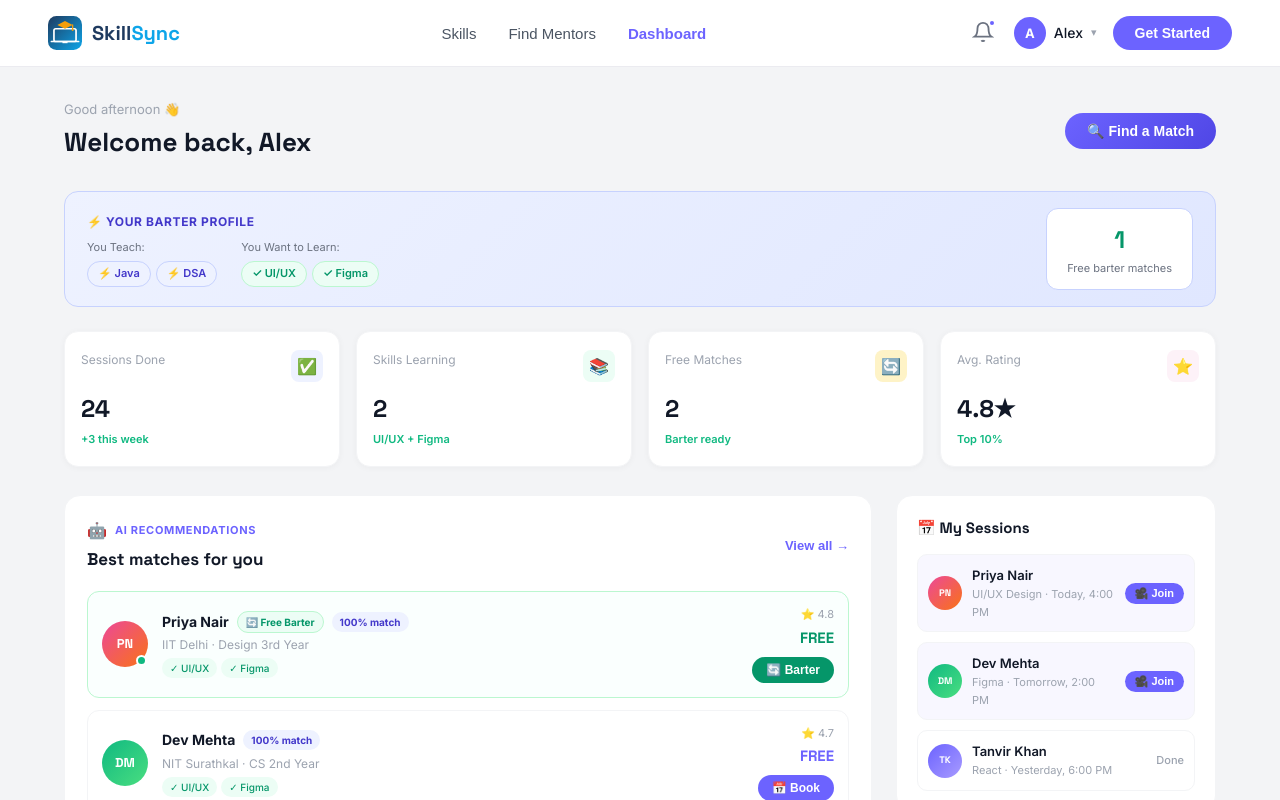
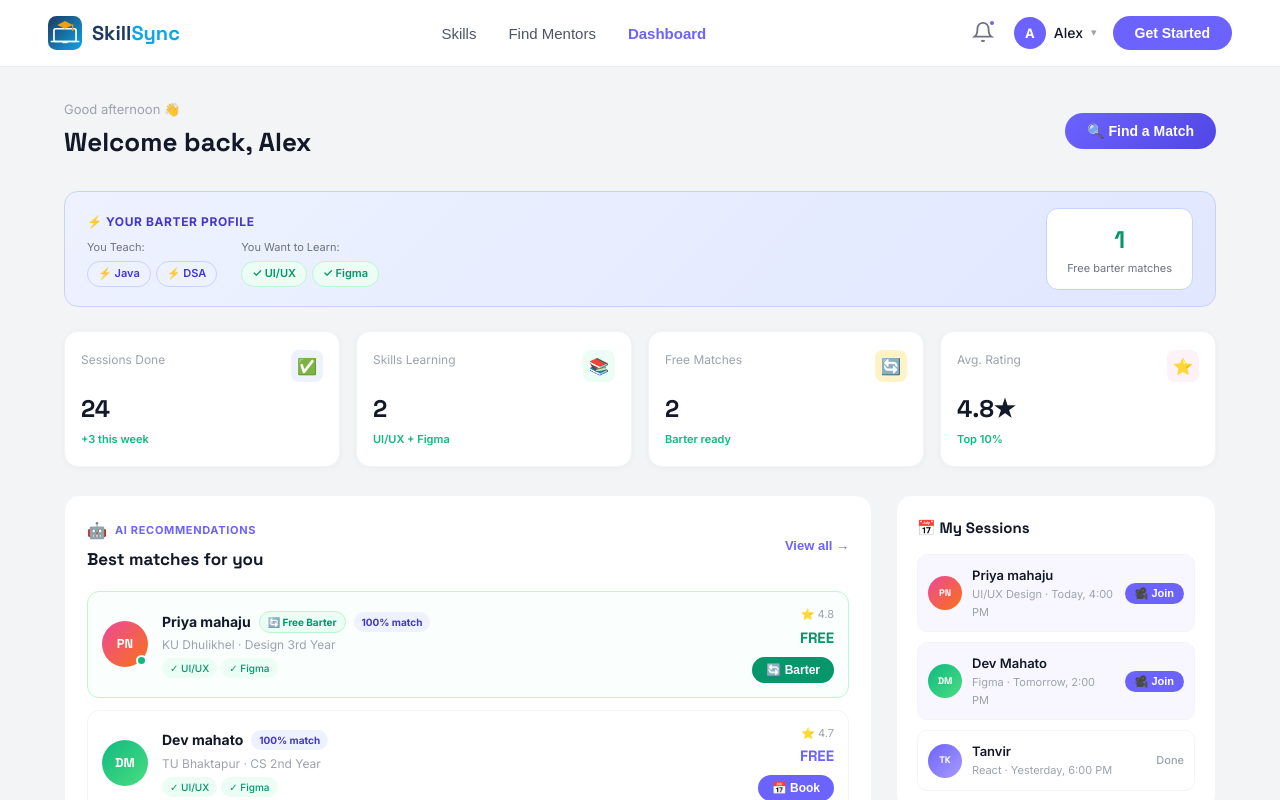
Before and after one commit to prakritimanandhar134-png/SkillSync, a React (Vite) app: page / in a window 1280 px wide. Both pictures are taken after a click on the button "Dashboard". Shown: the top 800 px of the page. Built offline with nearby package versions, Linux system fonts and the light colour scheme.

Commit message:
changed some name and university

```diff
--- a/src/pages/Dashboard.jsx
+++ b/src/pages/Dashboard.jsx
@@ -4,10 +4,10 @@ import BookingModal from "../components/BookingModal";
 const MY_PROFILE = { teaches:["Java","DSA"], wants:["UI/UX","Figma"] };
 
 const ALL_TUTORS = [
-  { id:1, name:"Priya Nair",  university:"IIT Delhi",     year:"Design 3rd Year", rating:4.8, reviews:45, sessions:45, rate:0,   teaches:["UI/UX","Figma","Design"], wants:["Java","DSA"],      bio:"Designer happy to swap Figma for Java.", isOnline:true,  avatarGrad:"linear-gradient(135deg,#EC4899,#F97316)", initials:"PN" },
-  { id:2, name:"Dev Mehta",   university:"NIT Surathkal", year:"CS 2nd Year",     rating:4.7, reviews:34, sessions:34, rate:0,   teaches:["UI/UX","Figma"],         wants:["Node.js","React"],  bio:"Product designer. Swap Figma for web dev.", isOnline:false, avatarGrad:"linear-gradient(135deg,#10B981,#4ADE80)", initials:"DM" },
-  { id:3, name:"Tanvir Khan", university:"IIT Bombay",    year:"CS 3rd Year",     rating:4.9, reviews:87, sessions:87, rate:150, teaches:["React","Node.js"],       wants:["Python","ML/AI"],   bio:"Full-stack dev. Teach React & Node.",      isOnline:true,  avatarGrad:"linear-gradient(135deg,#6C63FF,#A89BFF)", initials:"TK" },
-  { id:4, name:"Sanya Gupta", university:"IIIT Hyderabad",year:"CS 4th Year",     rating:4.9, reviews:120,sessions:120,rate:200, teaches:["Java","DSA"],            wants:["ML/AI","Python"],   bio:"Google intern. Java & DSA expert.",        isOnline:true,  avatarGrad:"linear-gradient(135deg,#3B82F6,#8B5CF6)", initials:"SG" },
+  { id:1, name:"Priya mahaju",  university:"KU Dhulikhel", year:"Design 3rd Year", rating:4.8, reviews:45, sessions:45, rate:0,   teaches:["UI/UX","Figma","Design"], wants:["Java","DSA"],      bio:"Designer happy to swap Figma for Java.", isOnline:true,  avatarGrad:"linear-gradient(135deg,#EC4899,#F97316)", initials:"PN" },
+  { id:2, name:"Dev mahato",   university:"TU Bhaktapur", year:"CS 2nd Year",     rating:4.7, reviews:34, sessions:34, rate:0,   teaches:["UI/UX","Figma"],         wants:["Node.js","React"],  bio:"Product designer. Swap Figma for web dev.", isOnline:false, avatarGrad:"linear-gradient(135deg,#10B981,#4ADE80)", initials:"DM" },
+  { id:3, name:"Tanish karki", university:"TU Kavrepalanchowk",    year:"CS 3rd Year",     rating:4.9, reviews:87, sessions:87, rate:150, teaches:["React","Node.js"],       wants:["Python","ML/AI"],   bio:"Full-stack dev. Teach React & Node.",      isOnline:true,  avatarGrad:"linear-gradient(135deg,#6C63FF,#A89BFF)", initials:"TK" },
+  { id:4, name:"Sanya Gupta", university:"KU Dhullikhel",year:"CS 4th Year",     rating:4.9, reviews:120,sessions:120,rate:200, teaches:["Java","DSA"],            wants:["ML/AI","Python"],   bio:"Google intern. Java & DSA expert.",        isOnline:true,  avatarGrad:"linear-gradient(135deg,#3B82F6,#8B5CF6)", initials:"SG" },
 ];
 
 function computeMatch(t)  { const a=t.teaches.filter(s=>MY_PROFILE.wants.includes(s)).length, b=t.wants.filter(s=>MY_PROFILE.teaches.includes(s)).length; return Math.min(100,Math.round((a+b)/Math.max(MY_PROFILE.wants.length,1)*100)); }
@@ -15,9 +15,9 @@ function isBarter(t)      { return t.teaches.some(s=>MY_PROFILE.wants.includes(s
 function recommendScore(t){ return computeMatch(t)*0.4 + (t.rating/5)*100*0.3 + Math.min(t.sessions/150*100,100)*0.2 + (t.isOnline?10:0); }
 
 const SESSIONS = [
-  { tutor:"Priya Nair",  skill:"UI/UX Design", time:"Today, 4:00 PM",    status:"upcoming", initials:"PN", grad:"linear-gradient(135deg,#EC4899,#F97316)", barter:true },
-  { tutor:"Dev Mehta",   skill:"Figma",         time:"Tomorrow, 2:00 PM", status:"upcoming", initials:"DM", grad:"linear-gradient(135deg,#10B981,#4ADE80)", barter:true },
-  { tutor:"Tanvir Khan", skill:"React",         time:"Yesterday, 6:00 PM",status:"done",     initials:"TK", grad:"linear-gradient(135deg,#6C63FF,#A89BFF)", barter:false },
+  { tutor:"Priya mahaju",  skill:"UI/UX Design", time:"Today, 4:00 PM",    status:"upcoming", initials:"PN", grad:"linear-gradient(135deg,#EC4899,#F97316)", barter:true },
+  { tutor:"Dev Mahato",   skill:"Figma",         time:"Tomorrow, 2:00 PM", status:"upcoming", initials:"DM", grad:"linear-gradient(135deg,#10B981,#4ADE80)", barter:true },
+  { tutor:"Tanvir ", skill:"React",         time:"Yesterday, 6:00 PM",status:"done",     initials:"TK", grad:"linear-gradient(135deg,#6C63FF,#A89BFF)", barter:false },
 ];
 
 function Avatar({ grad, initials, size=46 }) {
--- a/src/pages/ExplorePage.jsx
+++ b/src/pages/ExplorePage.jsx
@@ -44,19 +44,19 @@ const ALL_TUTORS = [
     bio:"Mobile dev. Teach Android & Flutter, want to learn React.",
     isOnline:false, avatarIdx:4 },
 
-  { id:6,  name:"Priya Nair",    university:"IIT Delhi",      year:"Design 3rd Year",
+  { id:6,  name:"Priya mahaju",    university:"KU Dhulikhel",      year:"Design 3rd Year",
     rating:4.8, reviews:45,  sessions:45,  rate:0,
     teaches:["UI/UX","Figma","Design"], wants:["Java","DSA"],
     bio:"Interaction designer. Swap Figma skills for Java & DSA prep.",
     isOnline:true,  avatarIdx:5 },
 
-  { id:7,  name:"Arjun Verma",   university:"DTU",            year:"CS 2nd Year",
+  { id:7,  name:"Arjun chaudhary",   university:"PU Pokhara",            year:"CS 2nd Year",
     rating:4.5, reviews:19,  sessions:19,  rate:60,
     teaches:["React","HTML/CSS","JavaScript"], wants:["Python","Data Science"],
     bio:"Frontend learner. Teach HTML/CSS/JS basics, want to learn Python.",
     isOnline:false, avatarIdx:6 },
 
-  { id:8,  name:"Meera Joshi",   university:"BITS Goa",       year:"CS 4th Year",
+  { id:8,  name:"Meera Joshi",   university:"TU Kritipur",       year:"CS 4th Year",
     rating:4.9, reviews:74,  sessions:74,  rate:180,
     teaches:["DevOps","Docker","AWS"], wants:["UI/UX","Figma"],
     bio:"AWS-certified. Teach DevOps & cloud, want to learn design.",
--- a/src/pages/LandingPage.jsx
+++ b/src/pages/LandingPage.jsx
@@ -21,10 +21,10 @@ const CATEGORIES = [
 ];
 
 const MENTORS = [
-  { initials:"PS", name:"Priya Sharma",  role:"Full-Stack Engineer at Stripe",  tags:["React","TypeScript","Node.js"], reviews:127, sessions:214, rating:4.9, color:"#7C3AED" },
-  { initials:"MC", name:"Marcus Chen",   role:"Product Designer at Figma",       tags:["UI/UX","Figma","Prototyping"],  reviews:89,  sessions:156, rating:4.8, color:"#06B6D4" },
-  { initials:"SA", name:"Sofia Andrade", role:"Data Scientist at Spotify",        tags:["Python","ML/AI","Statistics"],   reviews:103, sessions:178, rating:4.9, color:"#10B981" },
-  { initials:"JO", name:"James Okafor",  role:"Marketing Lead at HubSpot",        tags:["SEO","Content Strategy","Analytics"], reviews:64, sessions:98, rating:4.7, color:"#F59E0B" },
+  { initials:"PS", name:"Nobel Dahal",  role:"Full-Stack Engineer ",  tags:["React","TypeScript","Node.js"], reviews:127, sessions:214, rating:4.9, color:"#7C3AED" },
+  { initials:"MC", name:"Marcus Tamang",   role:"Product Designer at Figma",       tags:["UI/UX","Figma","Prototyping"],  reviews:89,  sessions:156, rating:4.8, color:"#06B6D4" },
+  { initials:"SA", name:"Sofia Shrestha", role:"Data Scientist at Spotify",        tags:["Python","ML/AI","Statistics"],   reviews:103, sessions:178, rating:4.9, color:"#10B981" },
+  { initials:"JO", name:"Jenies maharjan",  role:"Marketing Lead at HubSpot",        tags:["SEO","Content Strategy","Analytics"], reviews:64, sessions:98, rating:4.7, color:"#F59E0B" },
 ];
 
 const TESTIMONIALS = [
--- a/src/pages/ProfilePage.jsx
+++ b/src/pages/ProfilePage.jsx
@@ -8,9 +8,9 @@ const REVIEWS = [
   { name: "Neha R.", rating: 4, text: "Good session on Git workflows. Would book again!", avatar: "NR", time: "2 weeks ago" },
 ];
 const HISTORY = [
-  { skill: "React", tutor: "Tanvir Khan", date: "June 5, 2025", duration: "60 min", status: "completed" },
+  { skill: "React", tutor: "Tanish Karki ", date: "June 5, 2025", duration: "60 min", status: "completed" },
   { skill: "Python", tutor: "Sanya Gupta", date: "May 28, 2025", duration: "90 min", status: "completed" },
-  { skill: "UI/UX", tutor: "Dev Mehta", date: "May 20, 2025", duration: "60 min", status: "completed" },
+  { skill: "UI/UX", tutor: "Dev Mahato", date: "May 20, 2025", duration: "60 min", status: "completed" },
 ];
 
 export default function ProfilePage({ navigate }) {
```
